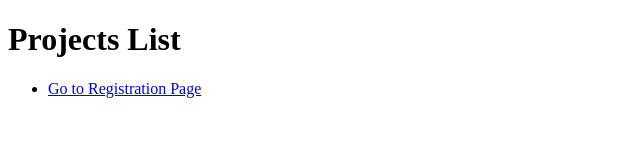
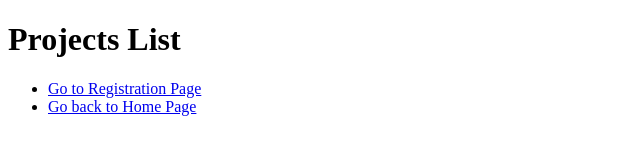
Before and after one commit to pritompauluem/wdd201, a website: page http-server/project.html in a window 1280 px wide. Shown: the whole page, without its empty margins (0-640 px from the left). Drawn offline with Linux system fonts and the light colour scheme.

Commit message:
Update project.html

```diff
--- a/http-server/project.html
+++ b/http-server/project.html
@@ -9,6 +9,7 @@
     <h1>Projects List</h1>
     <ul>
       <li><a href="/registration">Go to Registration Page</a></li>
+      <li><a href="/home">Go back to Home Page</a></li>
     </ul>
   </body>
 </html>
```
